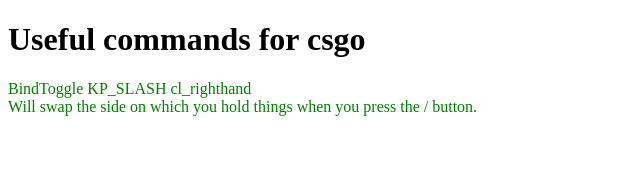
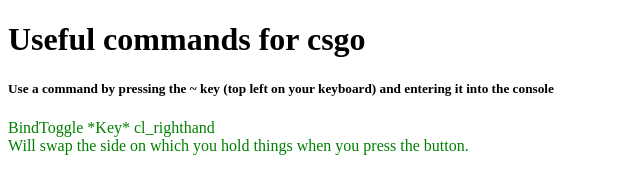
Before and after one commit to Mighty-Icicle/Mighty-Icicle.github.io, a plain HTML site: page Commands.html in a window 1280 px wide. Shown: the whole page, without its empty margins (0-640 px from the left). Drawn offline with Linux system fonts and the light colour scheme.

Commit message:
Working more on commands

```diff
--- a/Commands.html
+++ b/Commands.html
@@ -9,8 +9,10 @@
 
 		<h1>Useful commands for csgo</h1>
 
-		<p>BindToggle KP_SLASH cl_righthand
-		<br>Will swap the side on which you hold things when you press the / button.</p>
+		<h5>Use a command by pressing the ~ key (top left on your keyboard) and entering it into the console </h5>
+
+		<p>BindToggle *Key* cl_righthand
+		<br>Will swap the side on which you hold things when you press the button.</p>
 
 	</body>
 </html>
--- a/stylesheet.css
+++ b/stylesheet.css
@@ -1,6 +1,6 @@
 <style>
 body {
-	background-color: AliceBlue;
+	background-color: Aliceblue;
 }
 
 p {
```
Also changed, not shown: Chickens.html (line endings or trailing spaces).
